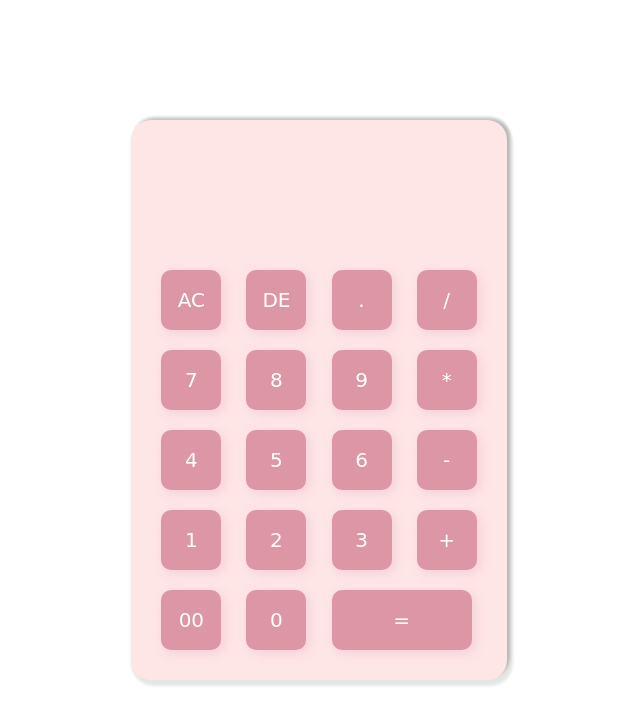
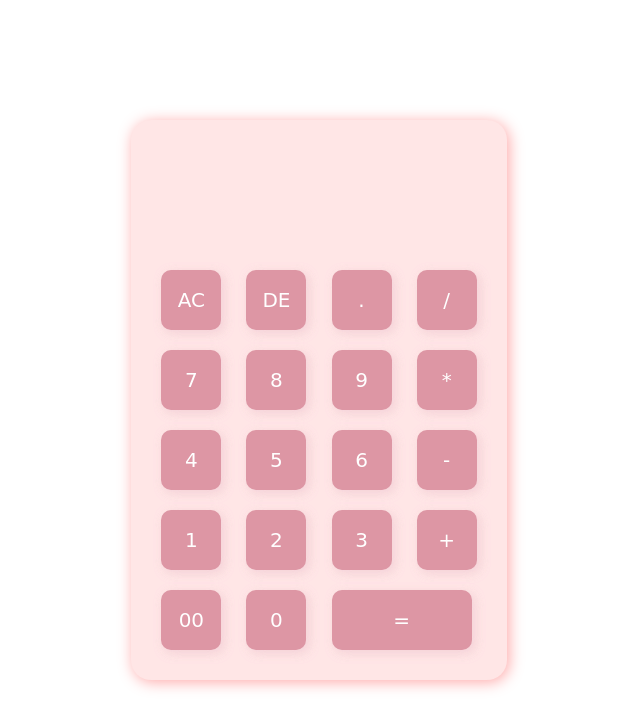
Before and after one commit to Samnasamna/Java_Script_Projects, a plain HTML site: page calc/index.html in a window 1280 px wide. Shown: the whole page, without its empty margins (321-961 px from the left). Drawn offline with Linux system fonts and the light colour scheme; a web font is replaced by a local one.

Commit message:
cal style changed

```diff
--- a/calc/style.css
+++ b/calc/style.css
@@ -18,7 +18,7 @@
     background:#FFE6E6;
     padding:20px;
     border-radius: 20px;
-    box-shadow: 3px 3px 3px 3px  rgba(0,0,0,0.1),3px -3px 3px  rgba(0,0,0,0.1),3px -3px 3px  rgba(0,0,0,0.1);
+    box-shadow: 2px 2px 15px rgb(255, 167, 167);
 }
 .calculator form input{
     border:0;
```
